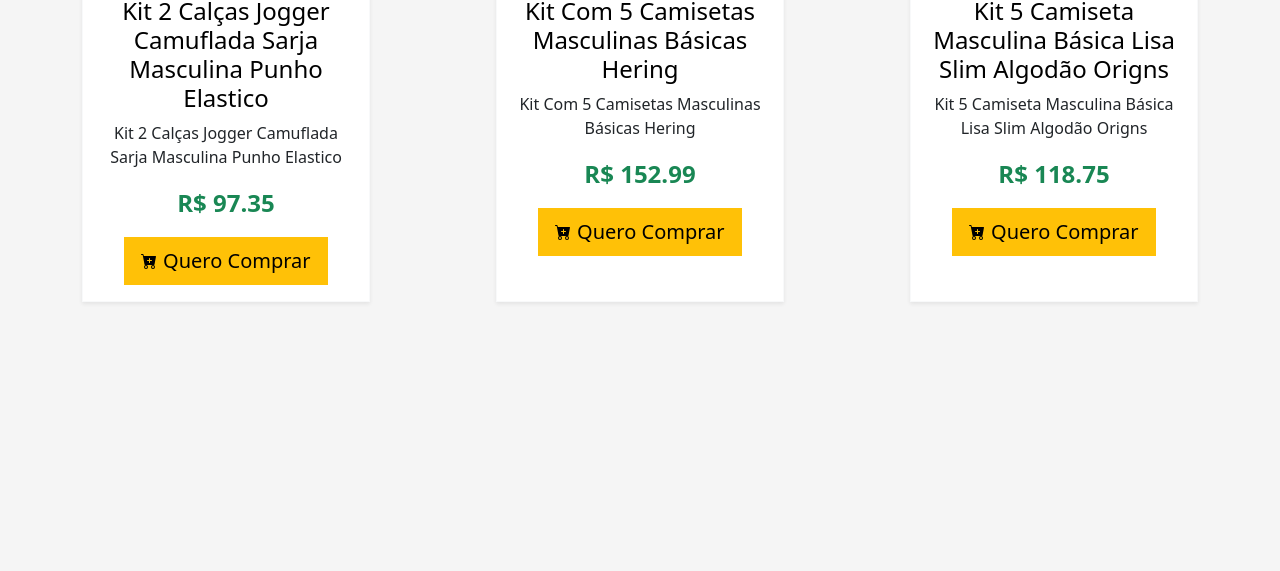
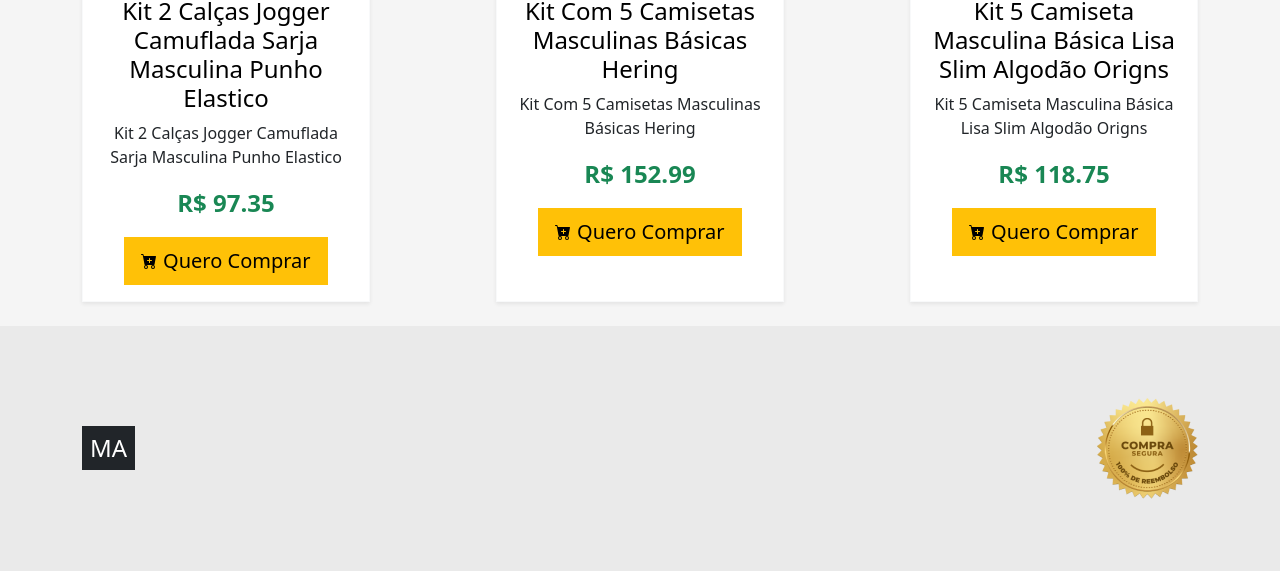
Before and after one commit to ChristianHerber/ma.produtos, a plain HTML site: page index.html in a window 1280 px wide. Shown: the part 2179-2750 px from the top of the page. Before the commit the page ends 2505 px from the top, so only its background shows below. Drawn offline with nearby package versions, Linux system fonts and the light colour scheme.

Commit message:
add rodapé

```diff
--- a/index.html
+++ b/index.html
@@ -12,7 +12,7 @@
         a {
             text-decoration: none;
         }
-        .header {
+        .header, .footer {
             background: #EAEAEA;
         }
         .card {
@@ -46,6 +46,13 @@
         <div class="product__list d-flex flex-wrap justify-content-between" id="product-list"></div>
     </main>
 
+    <footer class="footer container-fluid py-5">
+        <div class="container d-flex justify-content-between align-items-center py-4">
+            <h1 class="fs-4 m-0 bg-dark text-white py-2 px-2">MA</h1>
+            <img src="selo.webp" alt="Compra Segura" />
+        </div>
+    </footer>
+
 </body>
     <script src="./products-list.js"></script>
 </html>
```
Also changed, not shown: selo.png (added), selo.webp (added).
